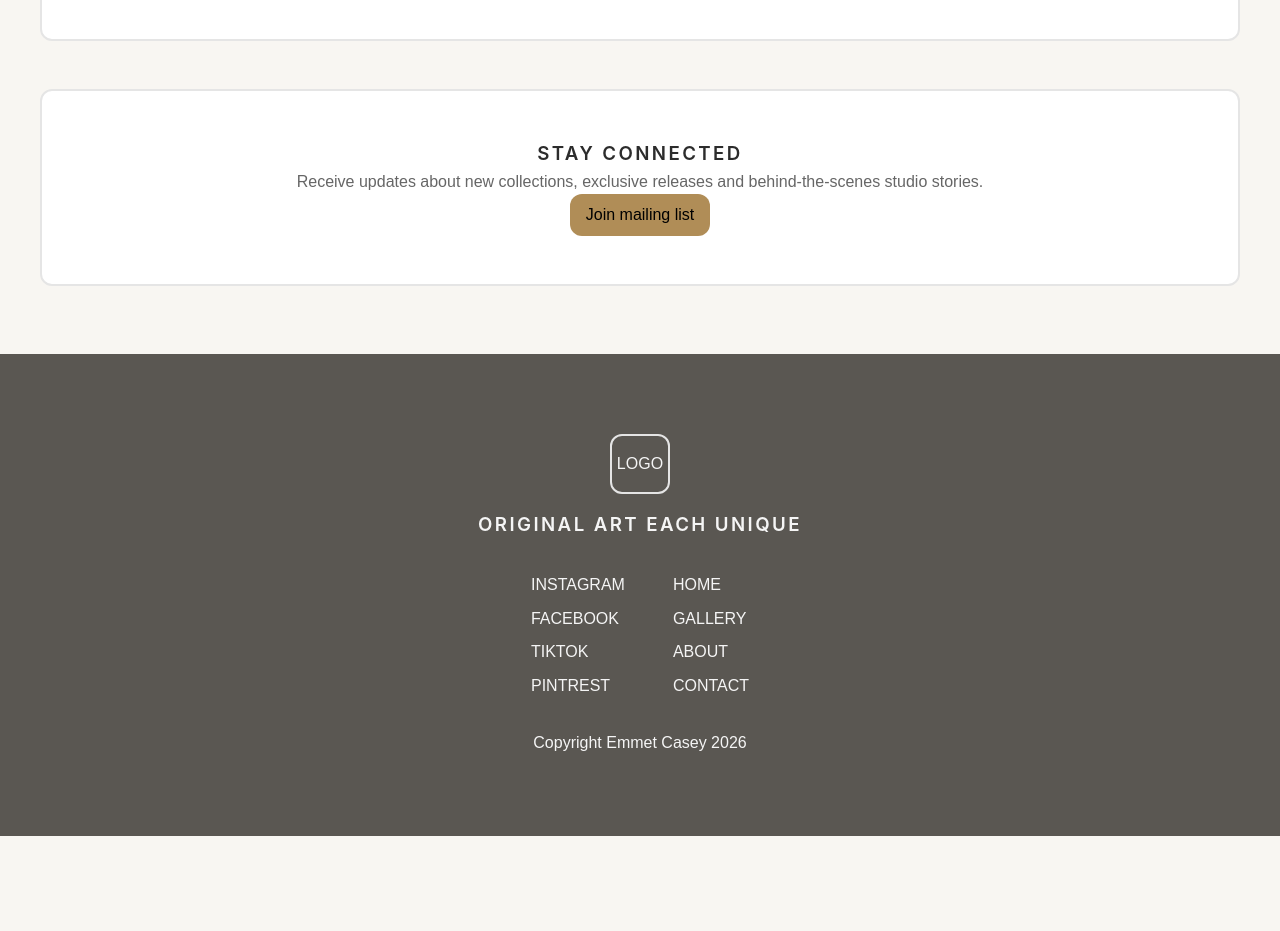
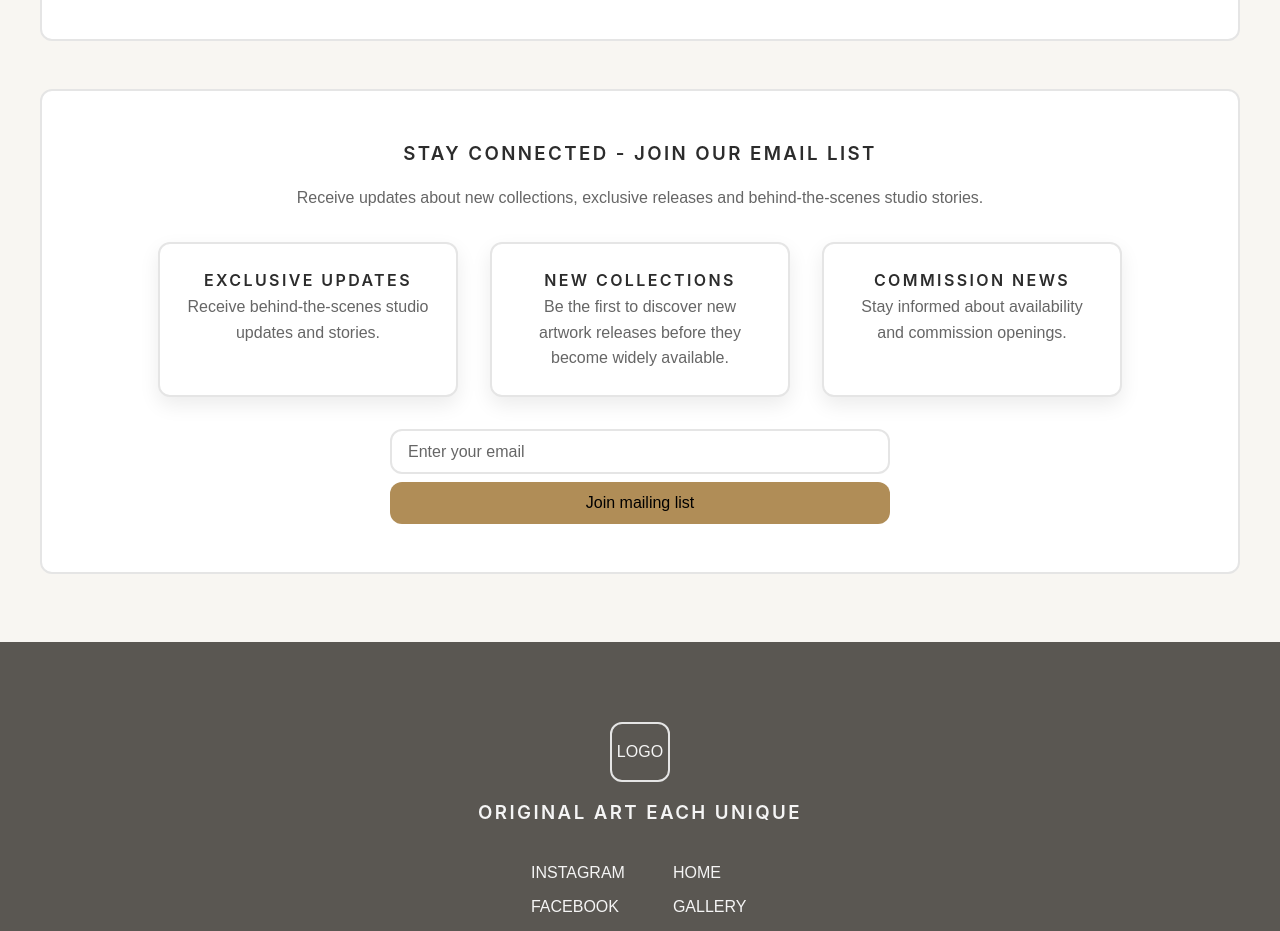
Before and after one commit to Emmet22/artist-website-template, a React (Vite) app: page / in a window 1280 px wide. Shown: the part 3260-4191 px from the top of the page. Before the commit the page ends 4096 px from the top, so only its background shows below. Built offline with nearby package versions, Linux system fonts and the light colour scheme.

Commit message:
#22 refactored newsletter signup

```diff
--- /dev/null
+++ b/src/components/common/Card.module.css
@@ -0,0 +1,19 @@
+.card {
+    background-color:var(--clr-surface);
+
+    border:2px solid var(--clr-border);
+    border-radius:var(--radius);
+    box-shadow:var(--shadow);
+
+    padding:1.5rem;
+    width: 300px;
+
+    transition:
+        transform .3s ease,
+        box-shadow .3s ease;
+}
+
+.card:hover {
+    transform:translateY(-5px);
+    box-shadow:var(--shadow-hover);
+}
--- /dev/null
+++ b/src/components/common/Card.tsx
@@ -0,0 +1,18 @@
+import type { ReactNode } from "react";
+import styles from "./Card.module.css";
+
+interface CardProps {
+    children: ReactNode;
+}
+
+function Card({children}: CardProps) {
+
+    return (
+        <div className={styles.card}>
+            {children}
+        </div>
+    );
+
+}
+
+export default Card;
--- /dev/null
+++ b/src/components/common/NewsletterSignup.module.css
@@ -0,0 +1,25 @@
+.newsletterSignupContainer {
+    text-align: center;
+    display: flex;
+    flex-direction: column;
+    align-items: center;
+
+    gap: 1rem;
+}
+
+.cardContainter {
+    display:flex;
+    justify-content:center;
+    gap:2rem;
+    flex-wrap:wrap;
+    margin-top:1rem;
+}
+
+.newsletterForm {
+    display: flex;
+    justify-content: center;
+    gap: 0.5rem;
+    margin-top: 1rem;
+    width: 100%;
+    max-width: 500px;
+}
--- /dev/null
+++ b/src/components/common/NewsletterSignup.tsx
@@ -0,0 +1,45 @@
+import styles from "./NewsletterSignup.module.css";
+import Card from "./Card";
+
+function NewsletterSignup() {
+
+    return (
+        <div className={styles.newsletterSignupContainer}>
+            <h3>STAY CONNECTED - Join our email list</h3>
+            <p>
+                Receive updates about new collections,
+                exclusive releases and behind-the-scenes studio stories.
+            </p>
+
+            <div className={styles.cardContainter}>
+                <Card>
+                    <h4>Exclusive Updates</h4>
+                    <p>Receive behind-the-scenes studio updates and stories.</p>
+                </Card>
+                <Card>
+                    <h4>New Collections</h4>
+                    <p>Be the first to discover new artwork releases before they become widely available.</p>
+                </Card>
+                <Card>
+                    <h4>Commission News</h4>
+                    <p>Stay informed about availability and commission openings.</p>
+                </Card>
+            </div>
+
+
+            <form className={styles.newsletterForm}>
+                <input
+                    type="email"
+                    placeholder="Enter your email"
+                    required
+                />
+
+                <button className="btn">Join mailing list</button>
+            </form>
+
+        </div>
+    );
+
+}
+
+export default NewsletterSignup;
--- a/src/pages/Home.tsx
+++ b/src/pages/Home.tsx
@@ -7,6 +7,7 @@ import Collection from "../components/artwork/Collection";
 import FlipCard from "../components/common/FlipCard";
 import Timeline from "../components/common/Timeline";
 import TestimonialCard from "../components/common/TestimonialCard";
+import NewsletterSignup from "../components/common/NewsletterSignup";
 
 // import sample data
 import { sampleCollections } from "../data/SampleCollectionData";
@@ -83,13 +84,7 @@ function Home() {
         </Section>
 
         <Section>
-          <h3>STAY CONNECTED</h3>
-          <p>
-            Receive updates about new collections,
-            exclusive releases and behind-the-scenes studio stories.
-          </p>
-
-          <button className="btn">Join mailing list</button>
+            <NewsletterSignup />
         </Section>
       </>
 
--- a/src/styles/index.css
+++ b/src/styles/index.css
@@ -125,8 +125,26 @@ ul, ol {
 /* form styling */
 input, textarea, select {
     font: inherit;
+    border: 2px solid var(--clr-border);
     border-radius: var(--radius);
-    padding: 0.5rem;
+    padding: 0.5rem 1rem;
+    background-color: var(--clr-surface);
+    color: var(--clr-primary);
+
+    transition:
+        border-color 0.3s ease,
+        box-shadow 0.3s ease;
+
+}
+
+input::placeholder {
+    color: var(--clr-secondary);
+}
+
+input:focus, textarea:focus, select:focus {
+    outline: none;
+    border-color: var(--clr-accent);
+
 }
 
 form {
```
